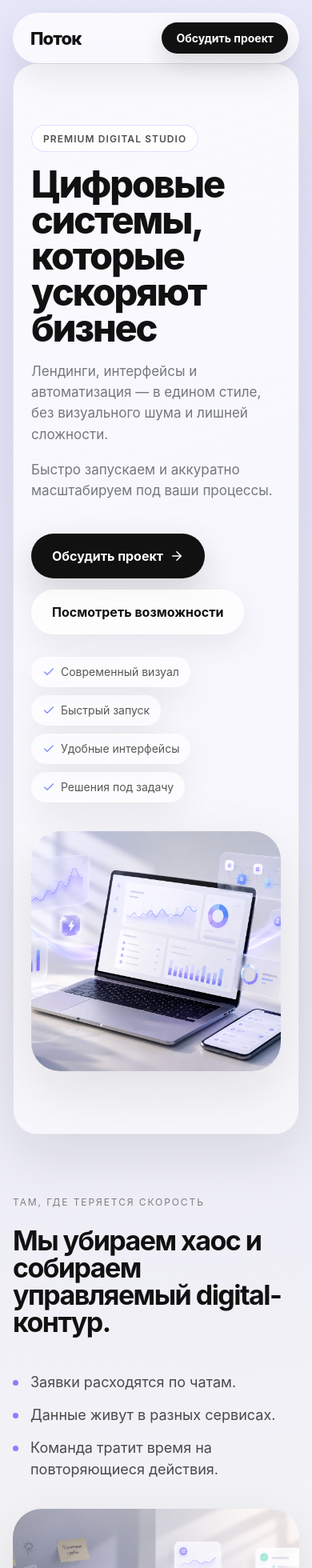
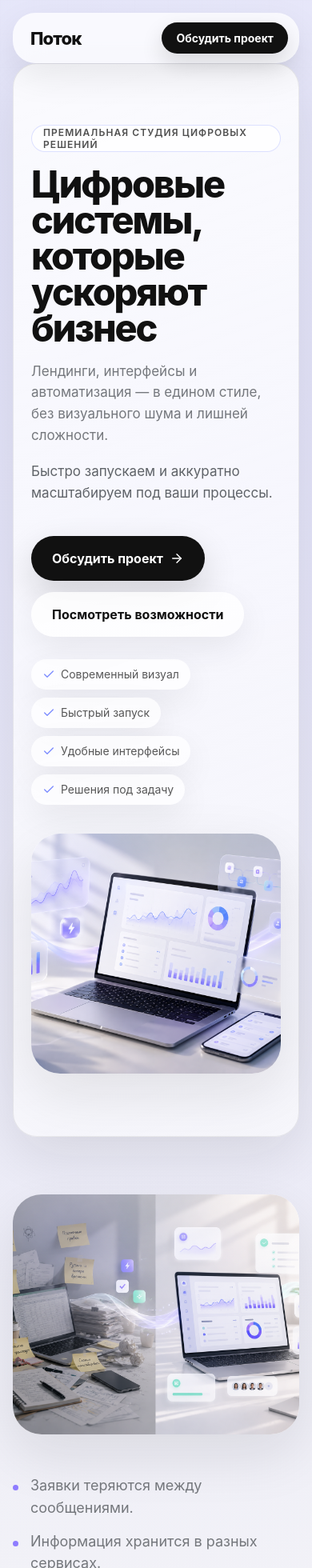
Before and after one commit to vladtranskom888-hue/lending_my, a React (Vite) app: page / in a window 390 px wide. Shown: the top 1960 px of the page at 80% size. Built offline with nearby package versions, Linux system fonts and the light colour scheme.

Commit message:
Revert PR #3 non-hero changes and restore stable sections

```diff
--- a/src/App.jsx
+++ b/src/App.jsx
@@ -1,24 +1,24 @@
 import { ArrowRight, Check, Layers, LayoutDashboard, Workflow, FormInput, Link2, Sparkles } from 'lucide-react';
 
 const buildItems = [
-  ['Лендинги', 'Страницы под запуск и продажи.', Layers, 'statement'],
-  ['Веб-приложения', 'Кабинеты и рабочие интерфейсы.', Sparkles, 'compact'],
-  ['Автоматизация', 'Сценарии без ручной рутины.', Workflow, 'minimal'],
-  ['Дашборды', 'Ключевые метрики в одном экране.', LayoutDashboard, 'statement'],
-  ['Квизы и формы', 'Заявки без лишних шагов.', FormInput, 'compact'],
-  ['Интеграции', 'CRM, таблицы и боты в одной логике.', Link2, 'minimal'],
+  ['Лендинги', 'Современные страницы для услуг, продуктов и рекламы.', Layers],
+  ['Веб-приложения', 'Интерфейсы для клиентов, заявок и внутренних задач.', Sparkles],
+  ['Автоматизация', 'Сценарии, которые убирают повторяющиеся действия.', Workflow],
+  ['Дашборды', 'Панели с аналитикой, статусами и ключевыми показателями.', LayoutDashboard],
+  ['Квизы и формы', 'Удобные сценарии для заявок и взаимодействия с клиентами.', FormInput],
+  ['Интеграции', 'Связка сервисов и процессов в единую систему.', Link2],
 ];
 
 const steps = [
-  ['Аудит', 'Фиксируем узкие места и приоритеты.'],
-  ['Дизайн-система', 'Собираем язык интерфейса под бренд.'],
-  ['Продакшн', 'Запускаем сайт, продукт или поток автоматизации.'],
-  ['Поддержка', 'Дорабатываем по данным и росту команды.'],
+  ['Разбираем задачу', 'Смотрим, как сейчас устроены процессы и что можно упростить.'],
+  ['Проектируем', 'Продумываем структуру, сценарии и интерфейсы.'],
+  ['Собираем', 'Создаём сайт, приложение или систему под задачи проекта.'],
+  ['Запускаем', 'Тестируем, подключаем и подготавливаем всё к работе.'],
 ];
 
-function ImageBlock({ src, alt, className = '' }) {
+function ImageBlock({ src, alt }) {
   return (
-    <div className={`visual ${className}`.trim()}>
+    <div className="visual">
       <img src={src} alt={alt} loading="lazy" />
     </div>
   );
@@ -32,15 +32,15 @@ export default function App() {
         <nav>
           <a href="#solutions">Решения</a>
           <a href="#build">Возможности</a>
+          <a href="#product">Продукт</a>
           <a href="#process">Процесс</a>
-          <a href="#contact">Контакт</a>
         </nav>
         <a className="smallButton" href="#contact">Обсудить проект</a>
       </header>
 
       <section className="hero section">
         <div className="copy">
-          <span className="eyebrow">Premium digital studio</span>
+          <span className="eyebrow">Премиальная студия цифровых решений</span>
           <h1>Цифровые системы, которые ускоряют бизнес</h1>
           <p>Лендинги, интерфейсы и автоматизация — в едином стиле, без визуального шума и лишней сложности.</p>
           <p className="muted">Быстро запускаем и аккуратно масштабируем под ваши процессы.</p>
@@ -57,42 +57,48 @@ export default function App() {
         <ImageBlock src="/images/hero.png" alt="Современный рабочий интерфейс на ноутбуке" />
       </section>
 
-      <section id="solutions" className="section splitStage">
-        <div className="copy narrow">
-          <p className="kicker">Там, где теряется скорость</p>
-          <h2>Мы убираем хаос и собираем управляемый digital-контур.</h2>
+      <section id="solutions" className="section twoCols">
+        <ImageBlock src="/images/problems.png" alt="Переход от хаоса в процессах к понятной цифровой системе" />
+        <div className="copy">
           <div className="problemList">
-            <p>Заявки расходятся по чатам.</p>
-            <p>Данные живут в разных сервисах.</p>
-            <p>Команда тратит время на повторяющиеся действия.</p>
+            <p>Заявки теряются между сообщениями.</p>
+            <p>Информация хранится в разных сервисах.</p>
+            <p>Рутинные действия начинают занимать слишком много времени.</p>
+            <p>А интерфейсы выглядят так, будто их давно пора обновить.</p>
           </div>
+          <div className="chips">
+            {['Лендинги', 'Формы и квизы', 'Мини-приложения', 'Панели управления', 'Автоматизация процессов'].map((item) => (
+              <span key={item}>{item}</span>
+            ))}
+          </div>
+          <p className="muted">Чтобы всё работало быстрее, выглядело чище и не усложняло ежедневную работу.</p>
         </div>
-        <ImageBlock className="tallVisual" src="/images/problems.png" alt="Переход от хаоса в процессах к понятной цифровой системе" />
       </section>
 
-      <section className="statement section">
-        <p>Less noise. More velocity.</p>
-      </section>
-
-      <section id="build" className="section buildSection">
-        <div className="buildHead">
-          <h2>Что мы собираем</h2>
-          <p>От первого экрана до внутренних систем.</p>
-        </div>
-        <div className="grid mosaic">
-          {buildItems.map(([title, text, Icon, type]) => (
-            <article className={`card ${type}`} key={title}>
-              <Icon size={22} />
+      <section id="build" className="section">
+        <div className="grid">
+          {buildItems.map(([title, text, Icon]) => (
+            <article className="card" key={title}>
+              <Icon size={24} />
               <h3>{title}</h3>
               <p>{text}</p>
             </article>
           ))}
         </div>
+        <ImageBlock src="/images/build.png" alt="Набор цифровых решений и интерфейсов для бизнеса" />
       </section>
 
-      <section id="process" className="section process cinematic">
+      <section id="product" className="section twoCols productSection">
+        <div className="copy">
+          <p>Минималистичные интерфейсы, чистые панели, мобильные экраны и рабочие системы без визуального шума и перегруженности.</p>
+          <p className="muted">Каждый проект собирается под конкретную задачу — с понятной логикой и удобной структурой.</p>
+        </div>
+        <ImageBlock src="/images/product.png" alt="Современные интерфейсы, дашборды и мобильные экраны" />
+      </section>
+
+      <section id="process" className="section process">
         <ImageBlock src="/images/process.png" alt="Визуал рабочего процесса от задачи до запуска" />
-        <div className="steps uneven">
+        <div className="steps">
           {steps.map(([title, text], index) => (
             <article className="step" key={title}>
               <span>{index + 1}</span>
@@ -105,8 +111,8 @@ export default function App() {
 
       <section id="contact" className="section final">
         <div className="copy">
-          <h2>Готовы собрать систему, которая работает на рост.</h2>
-          <p className="muted">Короткий созвон — и понятный план запуска.</p>
+          <p>Лендинг, приложение или автоматизация могут заменить хаос из таблиц, переписок и ручных процессов.</p>
+          <p className="muted">Понятные интерфейсы, современный визуал и системы, которыми удобно пользоваться каждый день.</p>
           <a className="button primary" href="#contact">Обсудить проект <ArrowRight size={18} /></a>
         </div>
         <ImageBlock src="/images/final.png" alt="Премиальный рабочий интерфейс для финального блока сайта" />
--- a/src/styles.css
+++ b/src/styles.css
@@ -1,102 +1,456 @@
-* { box-sizing: border-box; }
+* {
+  box-sizing: border-box;
+}
+
 :root {
   --bg: #fafaf8;
-  --text: #111;
+  --text: #111111;
   --muted: #5f6368;
-  --surface: rgba(255,255,255,.78);
+  --surface: rgba(255, 255, 255, 0.78);
   --accent: #8e7cff;
   --accent-blue: #7c8cff;
-  --shadow: 0 24px 70px rgba(17,17,17,.10);
-  --shadow-soft: 0 14px 40px rgba(17,17,17,.07);
-  --border-soft: rgba(17,17,17,.08);
-  --tracking-tight: -.045em;
+  --shadow: 0 24px 70px rgba(17, 17, 17, 0.10);
+  --shadow-soft: 0 14px 40px rgba(17, 17, 17, 0.07);
+  --border-soft: rgba(17, 17, 17, 0.08);
+  --tracking-tight: -0.045em;
 }
-html { scroll-behavior: smooth; }
+
+html {
+  scroll-behavior: smooth;
+}
+
 body {
   margin: 0;
-  font-family: Inter, Manrope, system-ui, -apple-system, "Segoe UI", sans-serif;
+  font-family: Inter, Manrope, system-ui, -apple-system, BlinkMacSystemFont, "Segoe UI", sans-serif;
   color: var(--text);
   background:
-    radial-gradient(circle at 8% 4%, rgba(124,140,255,.12), transparent 32%),
-    radial-gradient(circle at 88% 8%, rgba(142,124,255,.10), transparent 34%),
-    linear-gradient(180deg, #fafaf8 0%, #f6f6f3 100%);
+    radial-gradient(circle at 8% 4%, rgba(124, 140, 255, 0.12), transparent 32%),
+    radial-gradient(circle at 88% 8%, rgba(142, 124, 255, 0.10), transparent 34%),
+    linear-gradient(180deg, #fafaf8 0%, #f7f7f5 100%);
 }
+
 body::before {
-  content: ""; position: fixed; inset: 0; pointer-events: none; opacity: .09;
-  background-image: linear-gradient(rgba(17,17,17,.04) 1px, transparent 1px), linear-gradient(90deg, rgba(17,17,17,.03) 1px, transparent 1px);
-  background-size: 54px 54px; mask-image: linear-gradient(to bottom, black, transparent 75%);
+  content: "";
+  position: fixed;
+  inset: 0;
+  pointer-events: none;
+  opacity: 0.22;
+  background-image:
+    linear-gradient(rgba(17, 17, 17, 0.025) 1px, transparent 1px),
+    linear-gradient(90deg, rgba(17, 17, 17, 0.025) 1px, transparent 1px);
+  background-size: 42px 42px;
+  mask-image: linear-gradient(to bottom, black, transparent 72%);
 }
-a { color: inherit; text-decoration: none; }
-main { overflow-x: hidden; }
-.header { position: sticky; top: 16px; z-index: 20; width: min(1180px, calc(100% - 32px)); margin: 16px auto 0; padding: 12px 14px 12px 22px; display:flex; align-items:center; justify-content:space-between; gap:24px; border-radius:999px; background:rgba(255,255,255,.76); backdrop-filter: blur(18px); box-shadow: 0 16px 44px rgba(17,17,17,.08); }
-.logo { font-size:22px; font-weight:760; letter-spacing:-.04em; }
-nav { display:flex; gap:24px; color:var(--muted); font-size:15px; }
-.smallButton,.button { display:inline-flex; align-items:center; justify-content:center; gap:8px; border-radius:999px; font-weight:650; transition: transform .45s cubic-bezier(.22,1,.36,1), box-shadow .45s cubic-bezier(.22,1,.36,1), background-color .35s ease; }
-.smallButton { padding:11px 18px; background:var(--text); color:#fff; font-size:14px; box-shadow:0 12px 28px rgba(17,17,17,.14); }
-.button { min-height:56px; padding:0 26px; }
-.primary { background:var(--text); color:#fff; box-shadow:0 18px 44px rgba(17,17,17,.16); }
-.secondary { background:rgba(255,255,255,.78); color:var(--text); box-shadow:var(--shadow-soft); }
-.button:hover,.smallButton:hover { transform: translateY(-2px); box-shadow:0 20px 50px rgba(17,17,17,.15); }
-.section { width:min(1180px, calc(100% - 32px)); margin:0 auto; padding:96px 0; animation: reveal .8s ease both; animation-timeline: view(); animation-range: entry 5% cover 30%; }
-@keyframes reveal { from { opacity: 0; transform: translateY(24px);} to {opacity:1; transform:none;} }
-.hero { position:relative; min-height:calc(100vh - 92px); padding-top:112px; padding-bottom:112px; padding-inline:clamp(24px,3.5vw,44px); border-radius:42px; background:linear-gradient(160deg, rgba(255,255,255,.82), rgba(255,255,255,.55)); border:1px solid var(--border-soft); box-shadow:var(--shadow); animation:none; }
-.hero,.final { display:grid; grid-template-columns:1fr 1fr; align-items:center; gap: clamp(40px, 6vw, 84px); }
-.copy { display:flex; flex-direction:column; align-items:flex-start; min-width:0; }
-h1,h2,h3,p{margin:0}
-.eyebrow { display:inline-flex; align-items:center; min-height:34px; padding:0 14px; margin-bottom:18px; border-radius:999px; border:1px solid rgba(124,140,255,.26); background:rgba(255,255,255,.78); color:rgba(17,17,17,.74); font-size:12px; font-weight:640; letter-spacing:.09em; text-transform:uppercase; }
-h1 { max-width:11ch; font-size:clamp(48px,5.8vw,82px); font-weight:760; line-height:.96; letter-spacing:var(--tracking-tight); }
-h2 { max-width:18ch; font-size:clamp(34px,4.6vw,62px); font-weight:700; line-height:1; letter-spacing:-.045em; }
-h3 { font-size:22px; font-weight:680; letter-spacing:-.03em; }
-p { margin-top:16px; max-width:620px; color:rgba(95,99,104,.86); font-size:18px; line-height:1.55; }
-.hero p { margin-top:18px; }
-.kicker { margin:0 0 22px; font-size:12px; letter-spacing:.16em; text-transform:uppercase; color: rgba(17,17,17,.5); }
-.actions { display:flex; flex-wrap:wrap; gap:14px; margin-top:40px; }
-.features { display:flex; flex-wrap:wrap; gap:10px; margin-top:28px; }
-.features span { display:inline-flex; align-items:center; gap:7px; min-height:38px; padding:0 14px; border-radius:999px; background:rgba(255,255,255,.72); color:rgba(17,17,17,.7); font-size:14px; box-shadow:var(--shadow-soft); }
-.features svg,.card svg { color: var(--accent-blue); }
-.visual { position:relative; overflow:hidden; width:100%; border-radius:36px; background:var(--surface); box-shadow:var(--shadow); }
-.visual::before { content:""; position:absolute; inset:0; z-index:1; pointer-events:none; background:radial-gradient(circle at 18% 16%, rgba(124,140,255,.14), transparent 34%), linear-gradient(180deg, rgba(255,255,255,.2), transparent 46%); }
-.visual img { display:block; width:100%; height:clamp(360px,42vw,560px); min-height:430px; object-fit:cover; filter: saturate(.95) contrast(1.03); }
-.splitStage { display:grid; grid-template-columns: .92fr 1.08fr; gap: 8vw; align-items:end; padding-top:132px; }
-.narrow { max-width: 530px; }
-.problemList { margin-top:30px; }
-.problemList p { position:relative; margin-top:14px; padding-left:22px; font-size:18px; line-height:1.5; color: rgba(17,17,17,.75); }
-.problemList p::before { content:""; position:absolute; left:0; top:11px; width:7px; height:7px; border-radius:999px; background:var(--accent); }
-.tallVisual img { min-height: 540px; height: clamp(460px, 54vw, 720px); }
-.statement { padding: 140px 0 130px; }
-.statement p { font-size: clamp(50px, 9vw, 138px); letter-spacing: -.06em; line-height: .9; color: rgba(17,17,17,.92); margin:0; max-width:none; }
-.buildSection { padding-top: 56px; }
-.buildHead { display:flex; align-items:flex-end; justify-content:space-between; gap:28px; margin-bottom:28px; }
-.mosaic { grid-template-columns: repeat(12,minmax(0,1fr)); gap:16px; }
-.card { padding:30px; background:rgba(255,255,255,.72); box-shadow: var(--shadow-soft); transition: transform .5s cubic-bezier(.22,1,.36,1), box-shadow .5s ease; }
-.card:hover { transform: translateY(-4px); box-shadow: 0 26px 60px rgba(17,17,17,.11); }
-.card.statement { grid-column: span 7; border-radius: 34px; }
-.card.compact { grid-column: span 5; border-radius: 18px; }
-.card.minimal { grid-column: span 6; border-radius: 12px; background: rgba(255,255,255,.45); box-shadow: 0 10px 24px rgba(17,17,17,.06); }
-.card p { margin-top: 10px; font-size: 16px; }
-.cinematic { padding-top: 150px; }
-.process .visual { margin-bottom: 26px; }
-.steps.uneven { display:grid; grid-template-columns: 1.1fr .9fr 1fr 1fr; gap:14px; }
-.step { padding:28px; border-radius:22px; background:rgba(255,255,255,.73); box-shadow: var(--shadow-soft); transition: transform .4s ease; }
-.step:nth-child(even) { margin-top: 24px; }
-.step:hover { transform: translateY(-3px); }
-.step span { display:inline-flex; width:38px; height:38px; align-items:center; justify-content:center; margin-bottom:18px; border-radius:50%; background:var(--text); color:#fff; font-weight:700; }
-.step p { margin-top:10px; font-size:15px; }
-.final { margin: 76px auto 64px; padding: 68px 56px; border-radius: 44px; background: radial-gradient(circle at 10% 20%, rgba(124,140,255,.16), transparent 34%), radial-gradient(circle at 76% 0%, rgba(142,124,255,.14), transparent 36%), rgba(255,255,255,.64); box-shadow: var(--shadow); }
-.final .visual img { min-height:390px; height:clamp(320px,34vw,500px); }
+
+a {
+  color: inherit;
+  text-decoration: none;
+}
+
+main {
+  overflow-x: hidden;
+}
+
+.header {
+  position: sticky;
+  top: 16px;
+  z-index: 20;
+  width: min(1180px, calc(100% - 32px));
+  margin: 16px auto 0;
+  padding: 12px 14px 12px 22px;
+  display: flex;
+  align-items: center;
+  justify-content: space-between;
+  gap: 24px;
+  border-radius: 999px;
+  background: rgba(255, 255, 255, 0.76);
+  backdrop-filter: blur(18px);
+  box-shadow: 0 16px 44px rgba(17, 17, 17, 0.08);
+}
+
+.logo {
+  font-size: 22px;
+  font-weight: 760;
+  letter-spacing: -0.04em;
+}
+
+nav {
+  display: flex;
+  gap: 24px;
+  color: var(--muted);
+  font-size: 15px;
+}
+
+.smallButton,
+.button {
+  display: inline-flex;
+  align-items: center;
+  justify-content: center;
+  gap: 8px;
+  border-radius: 999px;
+  font-weight: 650;
+  transition: transform 0.25s ease, box-shadow 0.25s ease;
+}
+
+.smallButton {
+  padding: 11px 18px;
+  background: var(--text);
+  color: #fff;
+  font-size: 14px;
+  box-shadow: 0 12px 28px rgba(17, 17, 17, 0.14);
+}
+
+.button {
+  min-height: 56px;
+  padding: 0 26px;
+}
+
+.primary {
+  background: var(--text);
+  color: #fff;
+  box-shadow: 0 18px 44px rgba(17, 17, 17, 0.16);
+}
+
+.secondary {
+  background: rgba(255, 255, 255, 0.78);
+  color: var(--text);
+  box-shadow: var(--shadow-soft);
+}
+
+.button:hover,
+.smallButton:hover {
+  transform: translateY(-2px);
+  box-shadow: 0 20px 50px rgba(17, 17, 17, 0.15);
+}
+
+.section {
+  width: min(1180px, calc(100% - 32px));
+  margin: 0 auto;
+  padding: 112px 0;
+}
+
+.hero {
+  position: relative;
+  min-height: calc(100vh - 92px);
+  padding-top: 112px;
+  padding-bottom: 112px;
+  padding-inline: clamp(24px, 3.5vw, 44px);
+  border-radius: 42px;
+  background: linear-gradient(160deg, rgba(255,255,255,0.82), rgba(255,255,255,0.55));
+  border: 1px solid var(--border-soft);
+  box-shadow: var(--shadow);
+}
+
+.hero,
+.twoCols,
+.final {
+  display: grid;
+  grid-template-columns: minmax(0, 1fr) minmax(0, 1fr);
+  align-items: center;
+  gap: clamp(40px, 6vw, 84px);
+}
+
+.copy {
+  display: flex;
+  flex-direction: column;
+  align-items: flex-start;
+  min-width: 0;
+}
+
+h1,
+h2,
+h3,
+p {
+  margin: 0;
+}
+
+.eyebrow {
+  display: inline-flex;
+  align-items: center;
+  min-height: 34px;
+  padding: 0 14px;
+  margin-bottom: 18px;
+  border-radius: 999px;
+  border: 1px solid rgba(124, 140, 255, 0.26);
+  background: rgba(255, 255, 255, 0.78);
+  color: rgba(17, 17, 17, 0.74);
+  font-size: 12px;
+  font-weight: 640;
+  letter-spacing: 0.09em;
+  text-transform: uppercase;
+}
+
+h1 {
+  max-width: 11ch;
+  font-size: clamp(48px, 5.8vw, 82px);
+  font-weight: 760;
+  line-height: 0.96;
+  letter-spacing: var(--tracking-tight);
+}
+
+h2 {
+  max-width: 720px;
+  font-size: clamp(34px, 4.5vw, 58px);
+  font-weight: 680;
+  line-height: 1.03;
+  letter-spacing: -0.04em;
+}
+
+h3 {
+  font-size: 22px;
+  font-weight: 680;
+  letter-spacing: -0.03em;
+}
+
+p {
+  margin-top: 22px;
+  max-width: 620px;
+  color: rgba(95, 99, 104, 0.86);
+  font-size: 18px;
+  line-height: 1.65;
+}
+
+.hero p {
+  max-width: 56ch;
+  margin-top: 18px;
+  font-size: 18px;
+  line-height: 1.58;
+}
+
+.muted {
+  color: var(--muted);
+}
+
+.actions {
+  display: flex;
+  flex-wrap: wrap;
+  gap: 14px;
+  margin-top: 40px;
+}
+
+.features {
+  display: flex;
+  flex-wrap: wrap;
+  gap: 10px;
+  margin-top: 28px;
+}
+
+.features span {
+  display: inline-flex;
+  align-items: center;
+  gap: 7px;
+  min-height: 38px;
+  padding: 0 14px;
+  border-radius: 999px;
+  background: rgba(255, 255, 255, 0.72);
+  color: rgba(17, 17, 17, 0.70);
+  font-size: 14px;
+  box-shadow: var(--shadow-soft);
+}
+
+.features svg,
+.card svg {
+  color: var(--accent-blue);
+}
+
+.visual {
+  position: relative;
+  overflow: hidden;
+  width: 100%;
+  max-width: 100%;
+  border-radius: 36px;
+  background: var(--surface);
+  box-shadow: var(--shadow);
+}
+
+.visual::before {
+  content: "";
+  position: absolute;
+  inset: 0;
+  z-index: 1;
+  pointer-events: none;
+  background:
+    radial-gradient(circle at 18% 16%, rgba(124, 140, 255, 0.14), transparent 34%),
+    linear-gradient(180deg, rgba(255,255,255,0.18), transparent 46%);
+}
+
+.visual img {
+  display: block;
+  width: 100%;
+  max-width: 100%;
+  height: clamp(360px, 42vw, 560px);
+  min-height: 430px;
+  object-fit: cover;
+}
+
+.problemList {
+  margin: 0 0 28px;
+}
+
+.problemList p {
+  position: relative;
+  margin-top: 14px;
+  padding-left: 22px;
+  font-size: 18px;
+  line-height: 1.55;
+}
+
+.problemList p::before {
+  content: "";
+  position: absolute;
+  left: 0;
+  top: 13px;
+  width: 7px;
+  height: 7px;
+  border-radius: 999px;
+  background: var(--accent);
+}
+
+.chips {
+  display: flex;
+  flex-wrap: wrap;
+  gap: 10px;
+  margin-top: 10px;
+}
+
+.chips span {
+  padding: 12px 16px;
+  border-radius: 999px;
+  background: rgba(255,255,255,0.78);
+  color: rgba(17, 17, 17, 0.72);
+  font-weight: 620;
+  box-shadow: var(--shadow-soft);
+}
+
+.grid {
+  display: grid;
+  grid-template-columns: repeat(3, minmax(0, 1fr));
+  gap: 18px;
+  margin-bottom: 38px;
+}
+
+.card,
+.step {
+  padding: 32px;
+  border-radius: 28px;
+  background: rgba(255, 255, 255, 0.76);
+  box-shadow: var(--shadow-soft);
+  transition: transform 0.25s ease, box-shadow 0.25s ease;
+}
+
+.card:hover,
+.step:hover {
+  transform: translateY(-5px);
+  box-shadow: 0 28px 70px rgba(17, 17, 17, 0.10);
+}
+
+.card svg {
+  margin-bottom: 22px;
+}
+
+.card p,
+.step p {
+  margin-top: 12px;
+  font-size: 16px;
+  line-height: 1.6;
+}
+
+.process .visual {
+  margin-bottom: 28px;
+}
+
+.steps {
+  display: grid;
+  grid-template-columns: repeat(4, minmax(0, 1fr));
+  gap: 16px;
+}
+
+.step span {
+  display: inline-flex;
+  width: 40px;
+  height: 40px;
+  align-items: center;
+  justify-content: center;
+  margin-bottom: 20px;
+  border-radius: 50%;
+  background: var(--text);
+  color: #fff;
+  font-weight: 700;
+}
+
+.final {
+  margin-bottom: 64px;
+  padding: 56px;
+  border-radius: 44px;
+  background:
+    radial-gradient(circle at 10% 20%, rgba(124, 140, 255, 0.16), transparent 34%),
+    radial-gradient(circle at 76% 0%, rgba(142, 124, 255, 0.14), transparent 36%),
+    rgba(255, 255, 255, 0.68);
+  box-shadow: var(--shadow);
+}
+
+.final .visual img {
+  min-height: 390px;
+  height: clamp(320px, 34vw, 500px);
+}
+
 @media (max-width: 980px) {
-  nav { display:none; }
-  .section { padding: 76px 0; animation: none; }
-  .hero,.final,.splitStage { grid-template-columns: 1fr; gap: 36px; }
-  .hero { min-height:auto; padding-top:76px; padding-bottom:78px; padding-inline:22px; border-radius:30px; }
-  h1 { max-width:10ch; font-size:clamp(44px,12vw,62px); }
-  p { font-size:17px; }
-  .visual img { min-height:300px; height:clamp(300px,60vw,420px); }
-  .statement { padding: 84px 0; }
-  .statement p { font-size: clamp(42px, 16vw, 82px); }
-  .mosaic { grid-template-columns: 1fr; }
-  .card.statement,.card.compact,.card.minimal { grid-column: auto; border-radius: 20px; }
-  .steps.uneven { grid-template-columns: 1fr; }
-  .step:nth-child(even) { margin-top: 0; }
-  .final { padding: 30px 22px; border-radius: 32px; }
+  .header {
+    width: min(100% - 32px, 1180px);
+    border-radius: 28px;
+  }
+
+  nav {
+    display: none;
+  }
+
+  .hero,
+  .twoCols,
+  .final {
+    grid-template-columns: 1fr;
+    gap: 36px;
+  }
+
+  .section {
+    width: min(100% - 32px, 1180px);
+    padding: 72px 0;
+  }
+
+  .hero {
+    min-height: auto;
+    padding-top: 76px;
+    padding-bottom: 78px;
+    padding-inline: 22px;
+    border-radius: 30px;
+  }
+
+  h1 {
+    max-width: 10ch;
+    font-size: clamp(44px, 12vw, 62px);
+  }
+
+  .hero p,
+  p {
+    font-size: 17px;
+  }
+
+  .visual img {
+    min-height: 300px;
+    height: clamp(300px, 60vw, 420px);
+  }
+
+  .grid,
+  .steps {
+    grid-template-columns: 1fr;
+  }
+
+  .card,
+  .step {
+    padding: 28px;
+  }
+
+  .final {
+    padding: 30px 22px;
+    border-radius: 32px;
+  }
 }
```
